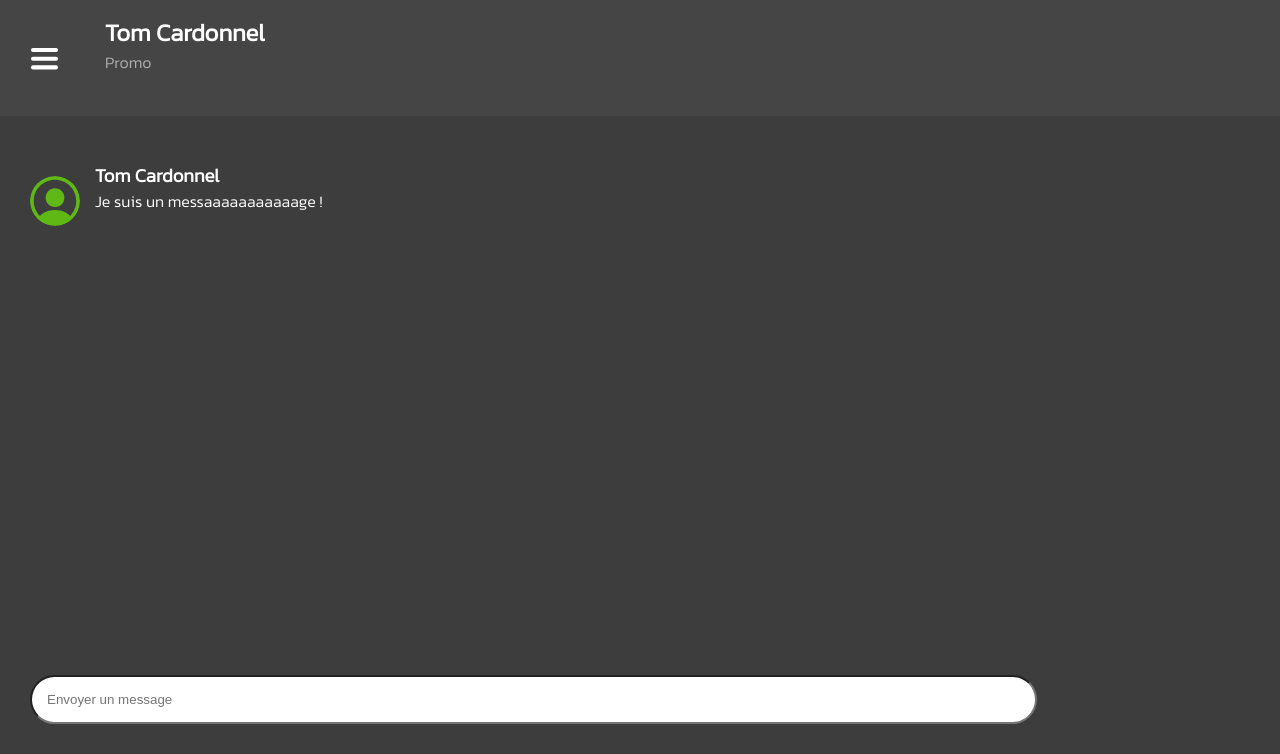
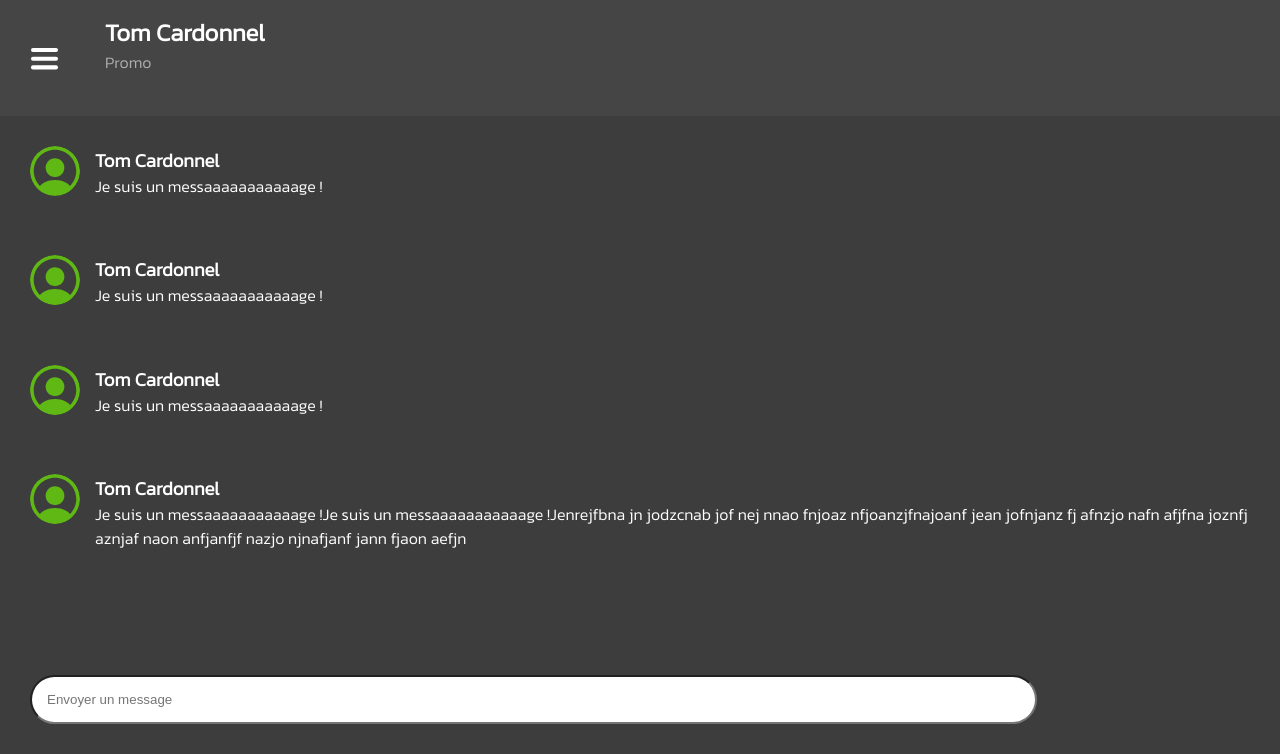
Before and after one commit to Hetic-Project/Connectify, a PHP site: page /Page/message.php in a window 1280 px wide. Shown: the part 80-834 px from the top of the page. Run offline with PHP 8.4, Linux system fonts and the light colour scheme.

Commit message:
page message v2

```diff
--- a/client/Page/message.php
+++ b/client/Page/message.php
@@ -7,7 +7,7 @@ session_start();
 <main class="main">
 	<div class="iconAndUser">
         <button id="menuBurger" class="iconsButton"><img src="../asset/iconBurger.svg" alt="menu burger"></button>
-        <div class="userMessage">
+        <div class="friendMessage">
                 <h2 class="textWhite">Tom Cardonnel</h2>
                 <p class="textGray">Promo</p>
         </div>
@@ -22,6 +22,30 @@ session_start();
 				<p class="textWhite">Je suis un messaaaaaaaaaaage ! </p>
 			</div>
 		</div>
+		<div class="unMessage">
+			<img src="../asset/IconProfile.svg" alt="Image de profile" class="imageProfile">
+
+			<div class="userMessage">
+				<h3 class="textWhite">Tom Cardonnel</h3>
+				<p class="textWhite">Je suis un messaaaaaaaaaaage ! </p>
+			</div>
+		</div>
+		<div class="unMessage">
+			<img src="../asset/IconProfile.svg" alt="Image de profile" class="imageProfile">
+
+			<div class="userMessage">
+				<h3 class="textWhite">Tom Cardonnel</h3>
+				<p class="textWhite">Je suis un messaaaaaaaaaaage ! </p>
+			</div>
+		</div>
+		<div class="unMessage">
+			<img src="../asset/IconProfile.svg" alt="Image de profile" class="imageProfile">
+
+			<div class="userMessage">
+				<h3 class="textWhite">Tom Cardonnel</h3>
+				<p class="textWhite">Je suis un messaaaaaaaaaaage !Je suis un messaaaaaaaaaaage !Jenrejfbna jn jodzcnab jof nej nnao fnjoaz nfjoanzjfnajoanf jean jofnjanz fj afnzjo nafn afjfna joznfj aznjaf naon anfjanfjf nazjo njnafjanf jann fjaon aefjn </p>
+			</div>
+		</div>
 
 
 
--- a/client/css/message.css
+++ b/client/css/message.css
@@ -1,7 +1,7 @@
 .iconAndUser {
     background-color: #454545;
     display: flex;
-    padding: 0px 30px;
+    padding: 0px 30px 0px 30px;
     margin-bottom: 30px;
 }
 
@@ -27,12 +27,18 @@
 }
 
 .userMessage {
-    margin: 15px;
+    margin: 0px 0px 30px 15px;
+    display: flex;
+    flex-direction: column;
+    align-items: start;
 }
 
 .unMessage  {
     display: flex;
-    align-items: center;
-    margin: 30px 0px 15px 30px;
+    align-items: flex-start;
+    margin: 0px 30px 0px 30px;
+}
 
+.friendMessage {
+    margin: 15px;
 }
--- a/client/css/publications.css
+++ b/client/css/publications.css
@@ -46,7 +46,6 @@
     width: 50px;
     height: 50px;
     border-radius: 100%;
-
 }
 
 .invitationText {
```
